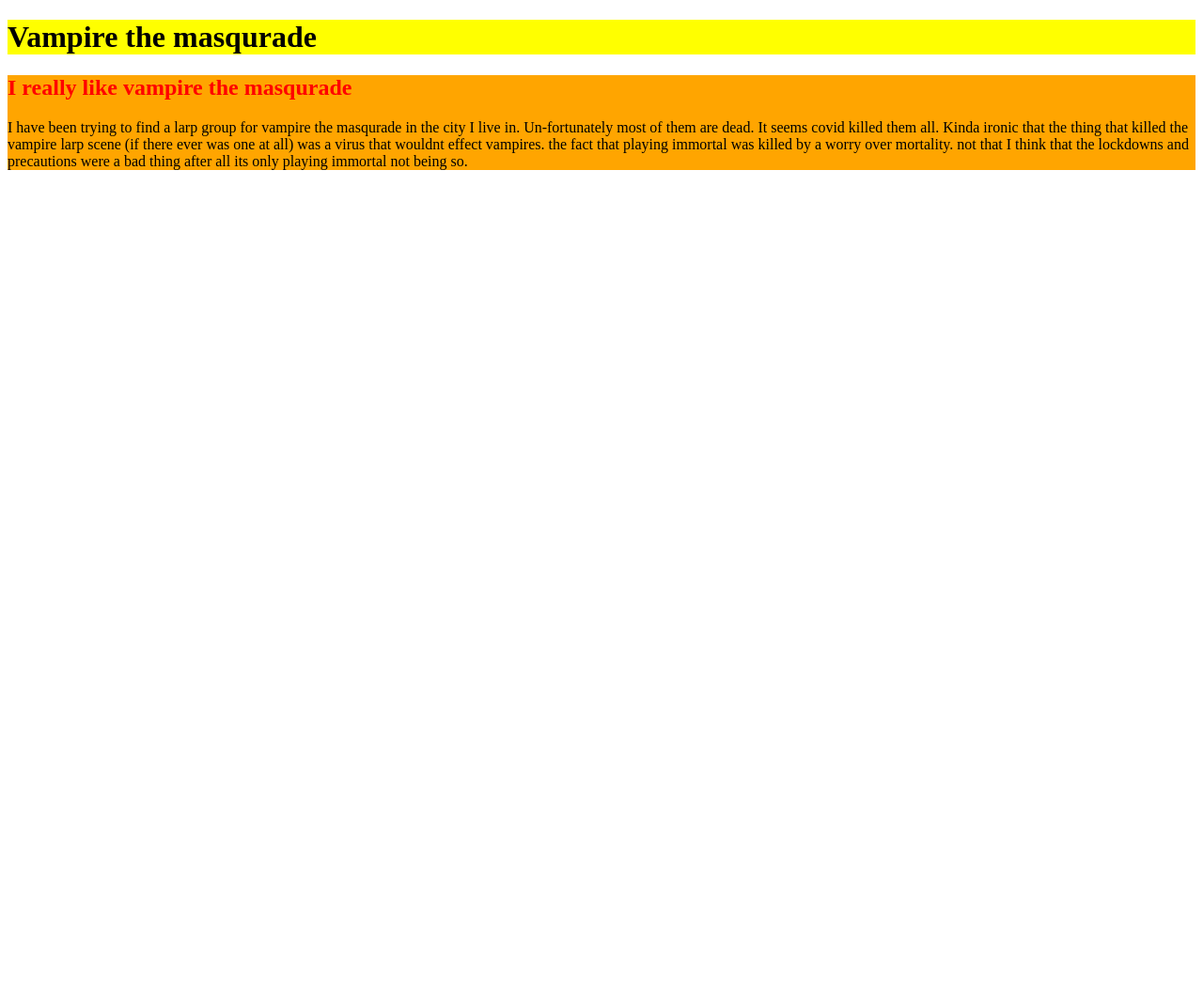
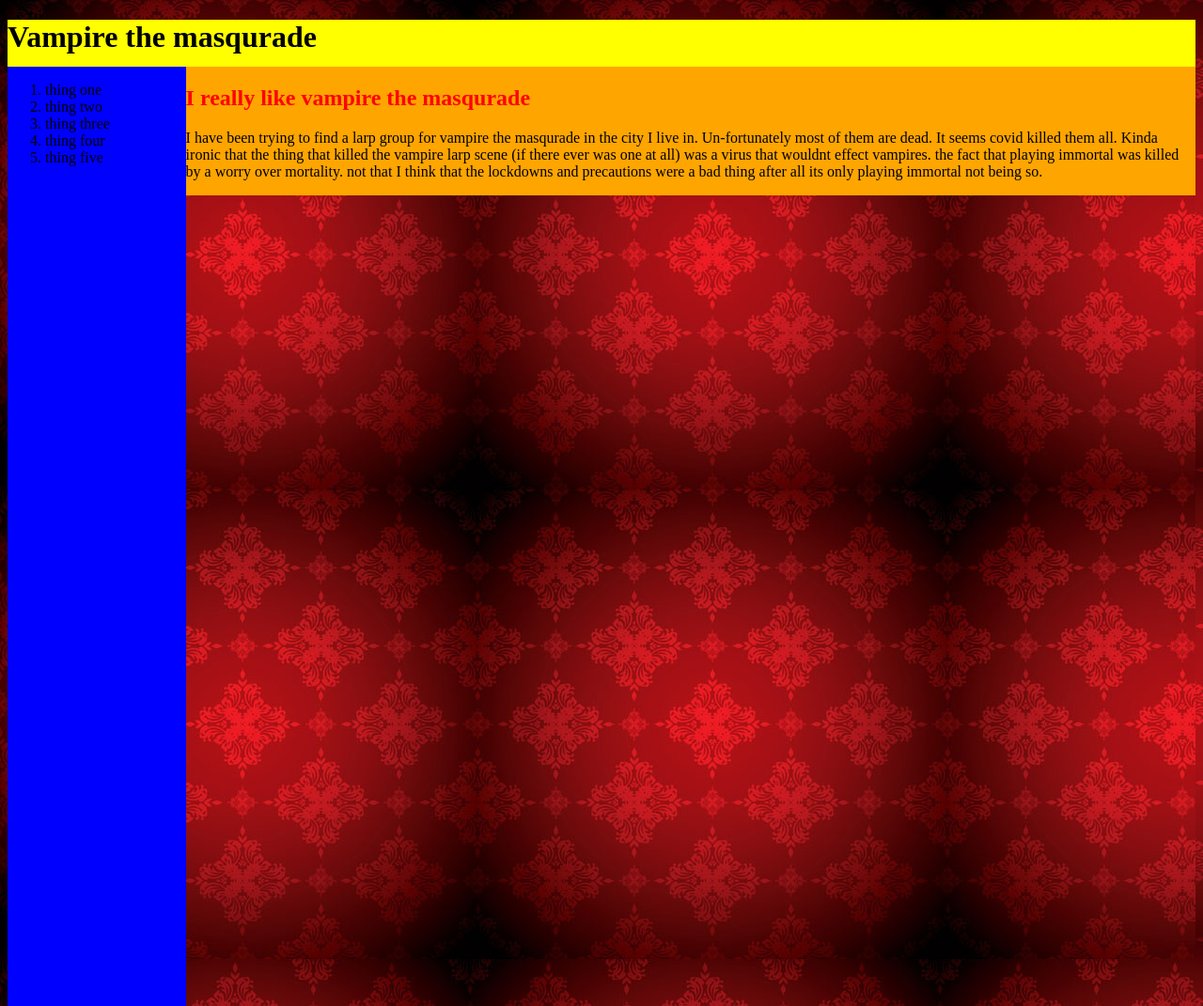
Before and after one commit to hydrasbane1/fun_website, a PHP site: page /VampireFanPage.html in a window 1280 px wide. Shown: the whole page at 94% size. Before the commit the page ends 181 px from the top, so only its background shows below. Run offline with PHP 8.4, Linux system fonts and the light colour scheme.

Commit message:
added some structure to the vampire fan page

```diff
--- a/VampireFanPage.html
+++ b/VampireFanPage.html
@@ -4,10 +4,18 @@
 	<script type="text/javascript" src="../js/Vampire.js"></script>
 </head>
 <body>
+	<div id= "containerB">
 		<div id="titleBar">
 			<H1>Vampire the masqurade</H1>
 		</div>
 		<div id="sideBar">
+			<ol>
+				<li>thing one</li>
+				<li>thing two</li>
+				<li>thing three</li>
+				<li>thing four</li>
+				<li>thing five</li>
+			</ol>
 		</div>
 		<div id="mainText">
 			<div>
@@ -15,4 +23,5 @@
 				<p> I have been trying to find a larp group for vampire the masqurade in the city I live in. Un-fortunately most of them are dead. It seems covid killed them all. Kinda ironic that the thing that killed the vampire larp scene (if there ever was one at all) was a virus that wouldnt effect vampires. the fact that playing immortal was killed by a worry over mortality. not that I think that the lockdowns and precautions were a bad thing after all its only playing immortal not being so.</p>
 			</div>
 		</div>
+	</div>
 </body>
--- a/styles/Vampire_styles.css
+++ b/styles/Vampire_styles.css
@@ -1,11 +1,26 @@
-body{}
+body{
+	background-image: url("./pictures/blood_background_02.jpg");
+}
+#containerB{
+	background-image: url("./pictures/blood_background_02.jpg");
+	height:1000px;
+	width: 100%;
+}
 #titleBar{
+	width: 100%;
+	max-height: 200px;
+	min-height: 50px;
 	background:yellow;
 }
 #sideBar{
+	float:left;
+	width:15%;
 	background:blue;
+	height:1000px;
 }
 #mainText{
+	float:right;
+	width:85%;
 	background:orange;
 }
 #subtitleTest{
```
Also changed, not shown: pictures/blood_background_02.jpg (added), 1 other file. Lines whose indentation alone changed are shown as unchanged.
